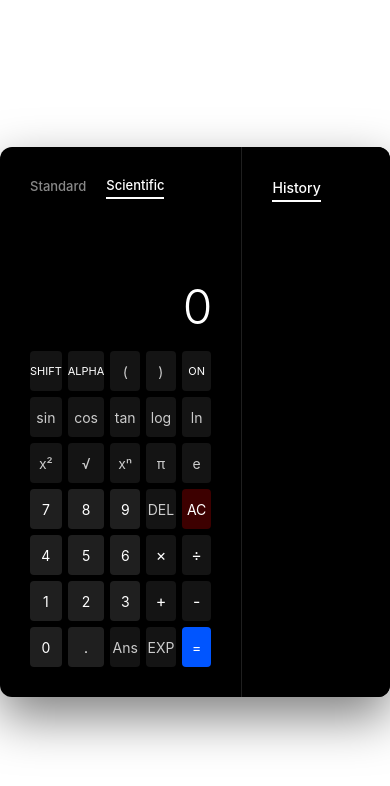
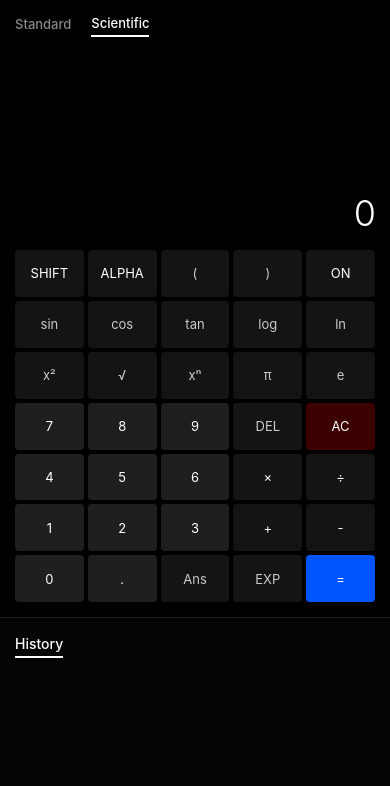
Before and after one commit to darwin-kolisi/calculator, a website with bundled scripts: page src/index.html in a window 390 px wide. Built offline with nearby package versions, Linux system fonts and the light colour scheme.

Commit message:
Implement responsive design for mobile and desktop

```diff
--- a/src/style.css
+++ b/src/style.css
@@ -21,17 +21,23 @@ body {
   border-radius: 12px;
   box-shadow: 0px 20px 50px rgba(0, 0, 0, 0.5);
   overflow: hidden;
+  width: 95%;
+  max-width: 950px;
+  height: 85vh;
+  max-height: 700px;
 }
 
 main.calculator-panel {
-  width: 600px;
-  height: 550px;
-  padding: 30px;
+  flex: 2;
+  min-width: 300px;
+  padding: 25px;
   display: flex;
   flex-direction: column;
-  box-shadow: 0px 10px 30px rgba(0, 0, 0, 0.5);
   justify-content: flex-end;
   border-right: 1px solid #1f1f1f;
+  background-color: #000000;
+  position: relative;
+  z-index: 2;
 }
 
 .calc-header {
@@ -79,7 +85,7 @@ main.calculator-panel {
 
 .current-result {
   color: #ffffff;
-  font-size: 48px;
+  font-size: clamp(32px, 5vw, 48px);
   font-weight: 300;
   letter-spacing: -1px;
   word-wrap: break-word;
@@ -90,13 +96,15 @@ main.calculator-panel {
 .keypad-grid {
   display: grid;
   grid-template-columns: repeat(5, 1fr);
-  gap: 6px;
+  gap: 8px;
+  flex-basis: 60%;
 }
 
 .btn {
-  height: 40px;
+  height: 100%;
+  min-height: 40px;
   border: none;
-  border-radius: 4px;
+  border-radius: 6px;
   font-size: 14px;
   font-weight: 400;
   cursor: pointer;
@@ -139,9 +147,9 @@ main.calculator-panel {
 }
 
 aside.history-panel {
-  width: 320px;
-  height: 550px;
-  padding: 30px;
+  flex: 1;
+  min-width: 250px;
+  padding: 25px;
   background-color: #000000;
   display: flex;
   flex-direction: column;
@@ -166,7 +174,7 @@ aside.history-panel {
   overflow-y: auto;
   display: flex;
   flex-direction: column;
-  gap: 20px;
+  gap: 15px;
 }
 
 .history-list::-webkit-scrollbar {
@@ -195,3 +203,44 @@ aside.history-panel {
   color: #ffffff;
   font-size: 18px;
 }
+
+@media (max-width: 850px) {
+  .app-container {
+    flex-direction: column;
+    width: 100%;
+    height: 100vh;
+    max-width: none;
+    max-height: none;
+    border-radius: 0;
+  }
+
+  main.calculator-panel {
+    flex: 3;
+    width: 100%;
+    border-right: none;
+    border-bottom: 1px solid #1f1f1f;
+    padding: 15px;
+  }
+
+  aside.history-panel {
+    flex: 1;
+    width: 100%;
+    min-width: 0;
+    padding: 15px;
+    background-color: #050505;
+  }
+
+  .keypad-grid {
+    gap: 4px;
+  }
+
+  .btn {
+    border-radius: 4px;
+    font-size: 13px;
+    min-height: 35px;
+  }
+
+  .current-result {
+    font-size: 36px;
+  }
+}
```
